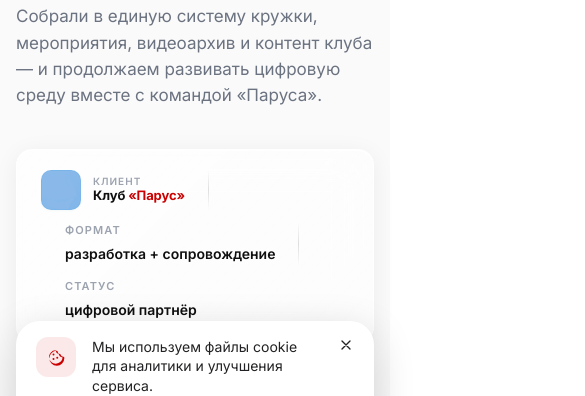
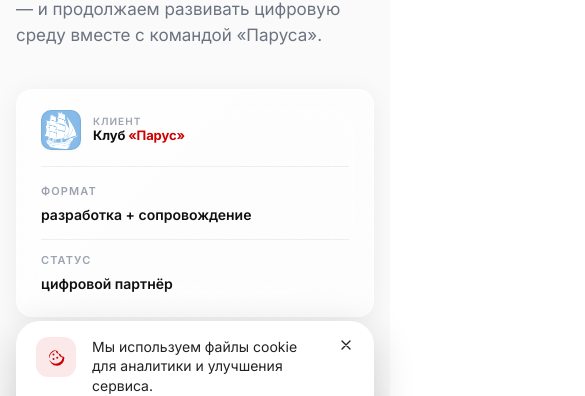
Before and after one commit to glory-digital-team/GloryLanding, a Next.js app: page /portfolio/club-parus in a window 390 px wide. Shown: the part 373-769 px from the top of the page, 585 px wide, since content can reach past the window. Built offline with nearby package versions, Linux system fonts and the light colour scheme; no server answers.

Commit message:
fix(portfolio): improve Club Parus mobile layout

```diff
--- a/src/views/portfolio/ui/ClubParusCasePage.module.scss
+++ b/src/views/portfolio/ui/ClubParusCasePage.module.scss
@@ -40,6 +40,13 @@
 .hero {
   padding-top: rem(180px);
   padding-bottom: $space-3xl;
+}
+
+@include respond-down("md") {
+  .hero {
+    padding-top: rem(120px);
+    padding-bottom: $space-2xl;
+  }
 }
 
 .heroEyebrow {
@@ -167,7 +174,7 @@
   width: rem(44px);
   height: rem(44px);
   border-radius: rem(10px);
-  background: linear-gradient(135deg, #fff 0%, #f5f5f5 100%);
+  background: #84b9e8;
   border: 1px solid rgb(0 0 0 / 6%);
   display: flex;
   align-items: center;
@@ -175,7 +182,6 @@
   overflow: hidden;
   flex-shrink: 0;
   box-shadow: 0 1px 3px rgb(0 0 0 / 4%);
-  filter: invert(19%) sepia(38%) saturate(1197%) hue-rotate(178deg) brightness(93%) contrast(96%);
 
   img {
     width: 100%;
@@ -238,7 +244,7 @@
   }
 }
 
-@include respond-to("md") {
+@include respond-down("md") {
   .heroMetaPanel {
     display: grid;
     grid-template-columns: 1fr;
@@ -405,7 +411,7 @@
   }
 }
 
-@include respond-to("md") {
+@include respond-down("md") {
   .heroIframe {
     height: rem(400px);
   }
@@ -453,7 +459,7 @@
   line-height: 1.4;
 }
 
-@include respond-to("lg") {
+@include respond-down("lg") {
   .statsGrid {
     grid-template-columns: repeat(2, 1fr);
   }
@@ -571,7 +577,7 @@
   color: $color-text-muted;
 }
 
-@include respond-to("md") {
+@include respond-down("md") {
   .contextScattered {
     grid-template-columns: repeat(2, 1fr);
 
@@ -654,6 +660,27 @@
   font-size: rem(18px);
 }
 
+@include respond-down("md") {
+  .approachFlow {
+    flex-direction: column;
+    align-items: stretch;
+    gap: rem(8px);
+    overflow: visible;
+  }
+
+  .approachFlowStep {
+    width: 100%;
+    min-width: 0;
+  }
+
+  .approachFlowArrow {
+    align-self: center;
+    width: rem(20px);
+    height: rem(20px);
+    transform: rotate(90deg);
+  }
+}
+
 /* ── Features Grid ──────────────────────────────── */
 
 .featuresGrid {
@@ -976,7 +1003,7 @@
   }
 }
 
-@include respond-to("lg") {
+@include respond-down("lg") {
   .featuresGrid {
     grid-template-columns: repeat(2, 1fr);
   }
@@ -1070,7 +1097,7 @@
   line-height: 1.6;
 }
 
-@include respond-to("md") {
+@include respond-down("md") {
   .vkSection {
     padding: $space-xl $space-md;
   }
@@ -1158,23 +1185,44 @@
 .seoMetricChart {
   flex: 1;
   height: rem(80px);
-  position: relative;
+  min-width: 0;
+  display: flex;
+  align-items: flex-end;
+  justify-content: space-between;
+  gap: rem(4px);
 }
 
 .seoMetricChartBar {
-  position: absolute;
-  bottom: 0;
-  width: rem(8px);
+  flex: 1 1 0;
+  max-width: rem(8px);
+  height: var(--bar-height);
   background: $color-border;
-  border-radius: 4px 4px 0 0;
-  transition: height 0.5s ease;
+  border-radius: rem(4px) rem(4px) 0 0;
+  transform-origin: center bottom;
+  animation: performance-wave 1.8s ease-in-out var(--bar-delay) infinite alternate;
 
   &.active {
     background: $color-primary;
   }
 }
 
-@include respond-to("lg") {
+@keyframes performance-wave {
+  from {
+    transform: scaleY(0.58);
+  }
+
+  to {
+    transform: scaleY(1);
+  }
+}
+
+@media (prefers-reduced-motion: reduce) {
+  .seoMetricChartBar {
+    animation: none;
+  }
+}
+
+@include respond-down("lg") {
   .seoGrid {
     grid-template-columns: 1fr;
   }
@@ -1182,6 +1230,23 @@
   .seoMetric {
     flex-direction: column;
     text-align: center;
+  }
+}
+
+@include respond-down("md") {
+  .seoMetric {
+    flex-direction: row;
+    gap: rem(12px);
+    padding: rem(16px);
+    text-align: left;
+  }
+
+  .seoMetricValue {
+    font-size: rem(20px);
+  }
+
+  .seoMetricChart {
+    height: rem(48px);
   }
 }
 
@@ -1219,7 +1284,7 @@
   line-height: 1.4;
 }
 
-@include respond-to("lg") {
+@include respond-down("lg") {
   .techGrid {
     grid-template-columns: repeat(2, 1fr);
   }
@@ -1417,7 +1482,7 @@
   line-height: 1.3;
 }
 
-@include respond-to("md") {
+@include respond-down("md") {
   .devicesShowcase {
     justify-content: flex-start;
     padding: rem(20px);
@@ -1479,7 +1544,7 @@
   line-height: 1.4;
 }
 
-@include respond-to("lg") {
+@include respond-down("lg") {
   .resultsMetrics {
     grid-template-columns: repeat(2, 1fr);
   }
@@ -1560,7 +1625,7 @@
   font-size: rem(16px);
 }
 
-@include respond-to("md") {
+@include respond-down("md") {
   .continuationFlow {
     flex-wrap: wrap;
     gap: rem(8px);
@@ -1651,7 +1716,7 @@
   font-style: italic;
 }
 
-@include respond-to("md") {
+@include respond-down("md") {
   .partnershipCard {
     padding: $space-xl $space-md;
   }
--- a/src/views/portfolio/ui/ClubParusCasePage.tsx
+++ b/src/views/portfolio/ui/ClubParusCasePage.tsx
@@ -196,25 +196,27 @@ const DEVICES: Record<"phone" | "tablet" | "laptop" | "desktop", DeviceSpec> = {
    Компонент: график производительности (случайные бары)
 ────────────────────────────────────────────────── */
 function PerformanceChart() {
-  const chartRef = useRef<HTMLDivElement | null>(null);
+  const barHeights = [
+    24, 38, 30, 52, 34, 46, 28, 58, 42, 32, 50, 26,
+    44, 36, 54, 30, 48, 34, 56, 40, 28, 52, 38, 60,
+  ];
 
-  useEffect(() => {
-    const chart = chartRef.current;
-    if (!chart) return;
-
-    const barCount = 24;
-    for (let i = 0; i < barCount; i++) {
-      const bar = document.createElement("div");
-      bar.className = styles.seoMetricChartBar;
-      const height = 20 + Math.random() * 50;
-      bar.style.height = `${height}px`;
-      bar.style.left = `${i * (100 / barCount)}%`;
-      if (i > barCount * 0.6) bar.classList.add(styles.active);
-      chart.appendChild(bar);
-    }
-  }, []);
-
-  return <div ref={chartRef} className={styles.seoMetricChart} aria-hidden="true" />;
+  return (
+    <div className={styles.seoMetricChart} aria-hidden="true">
+      {barHeights.map((height, index) => (
+        <span
+          className={`${styles.seoMetricChartBar} ${index >= 15 ? styles.active : ""}`}
+          key={index}
+          style={
+            {
+              "--bar-height": `${height}px`,
+              "--bar-delay": `${index * -0.11}s`,
+            } as React.CSSProperties
+          }
+        />
+      ))}
+    </div>
+  );
 }
 
 /* ──────────────────────────────────────────────────
```
